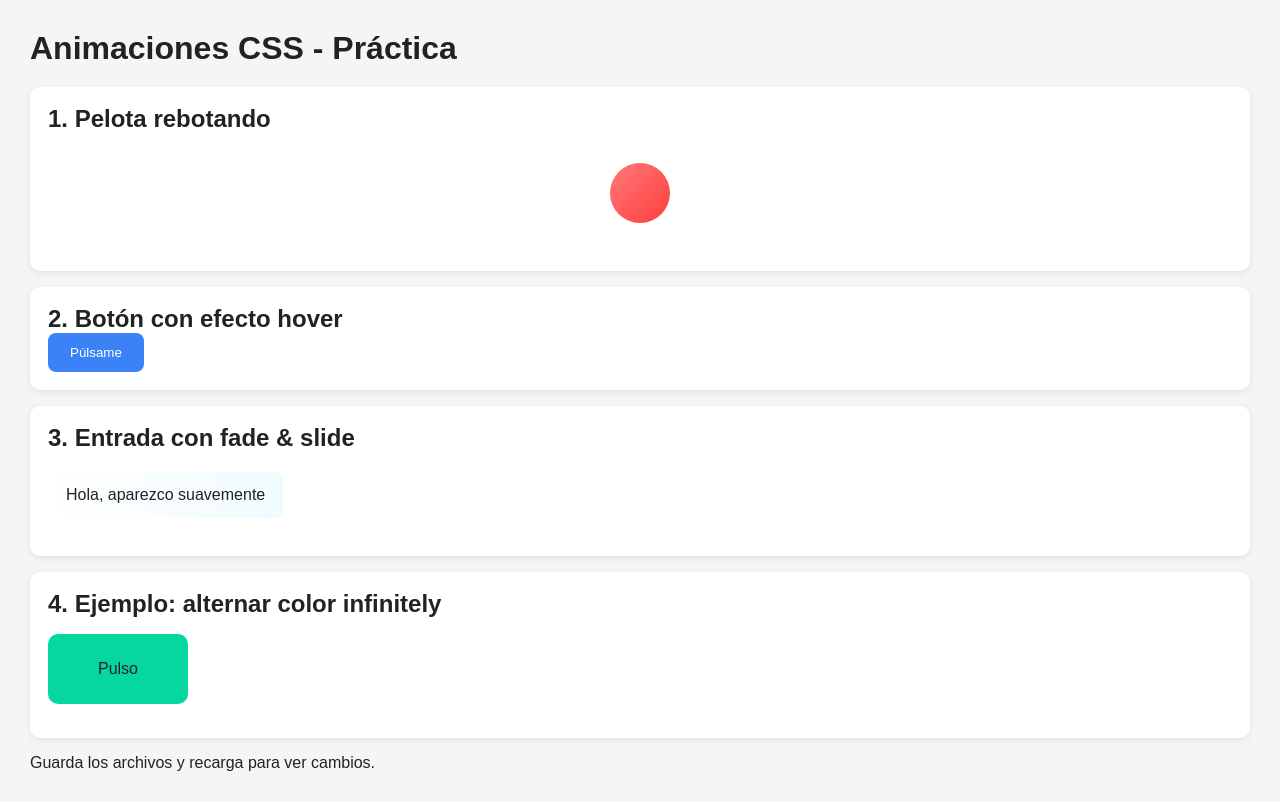
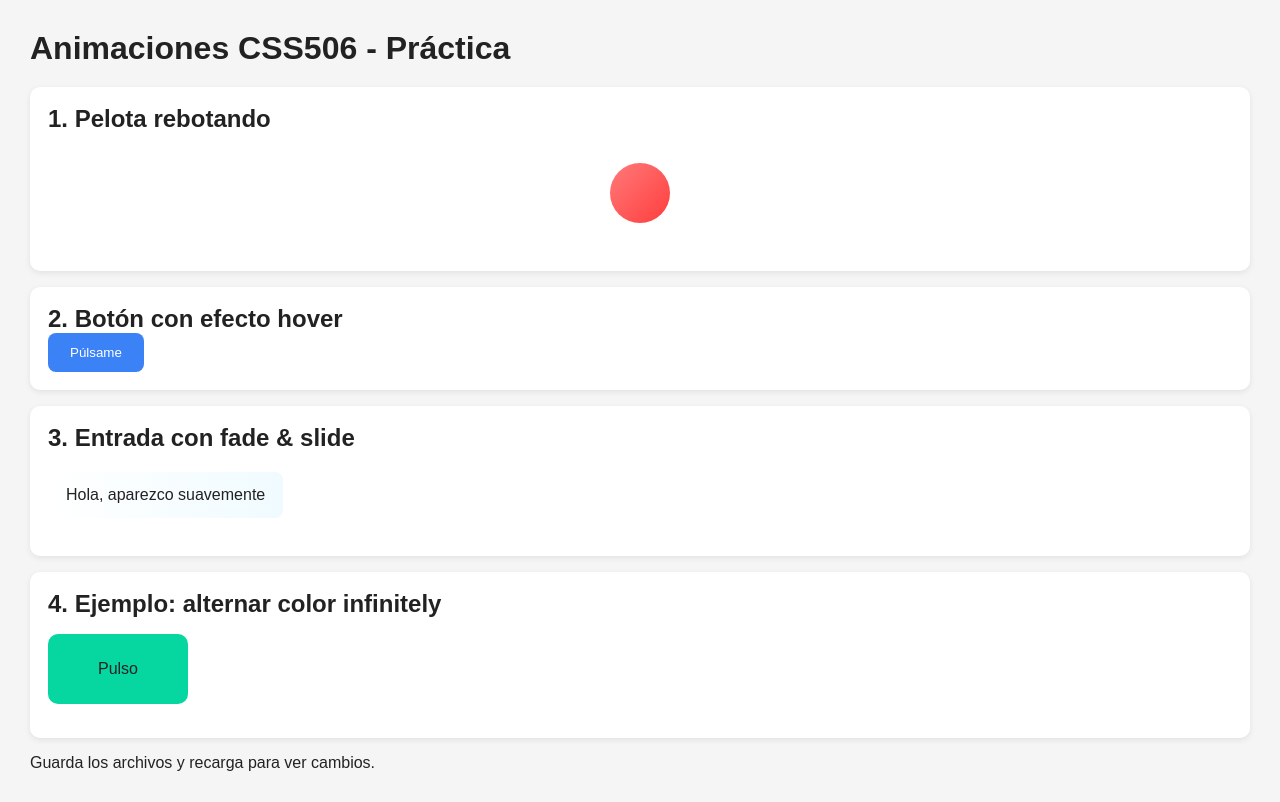
Before and after one commit to Alberto-web-25/prueba, a plain HTML site: page index.html in a window 1280 px wide. Drawn offline with Linux system fonts and the light colour scheme.

Commit message:
Update index.html

```diff
--- a/index.html
+++ b/index.html
@@ -3,12 +3,12 @@
 <head>
   <meta charset="utf-8" />
   <meta name="viewport" content="width=device-width,initial-scale=1" />
-  <title>Práctica: Animaciones CSS</title>
+  <title>506</title>
   <link rel="stylesheet" href="CSS/estilo.css" />
 </head>
 <body>
   <header>
-    <h1>Animaciones CSS - Práctica</h1>
+    <h1>Animaciones CSS506 - Práctica</h1>
   </header>
 
   <section class="exercise">
@@ -35,4 +35,5 @@
     <p>Guarda los archivos y recarga para ver cambios.</p>
   </footer>
 </body>
+
 </html>
```
